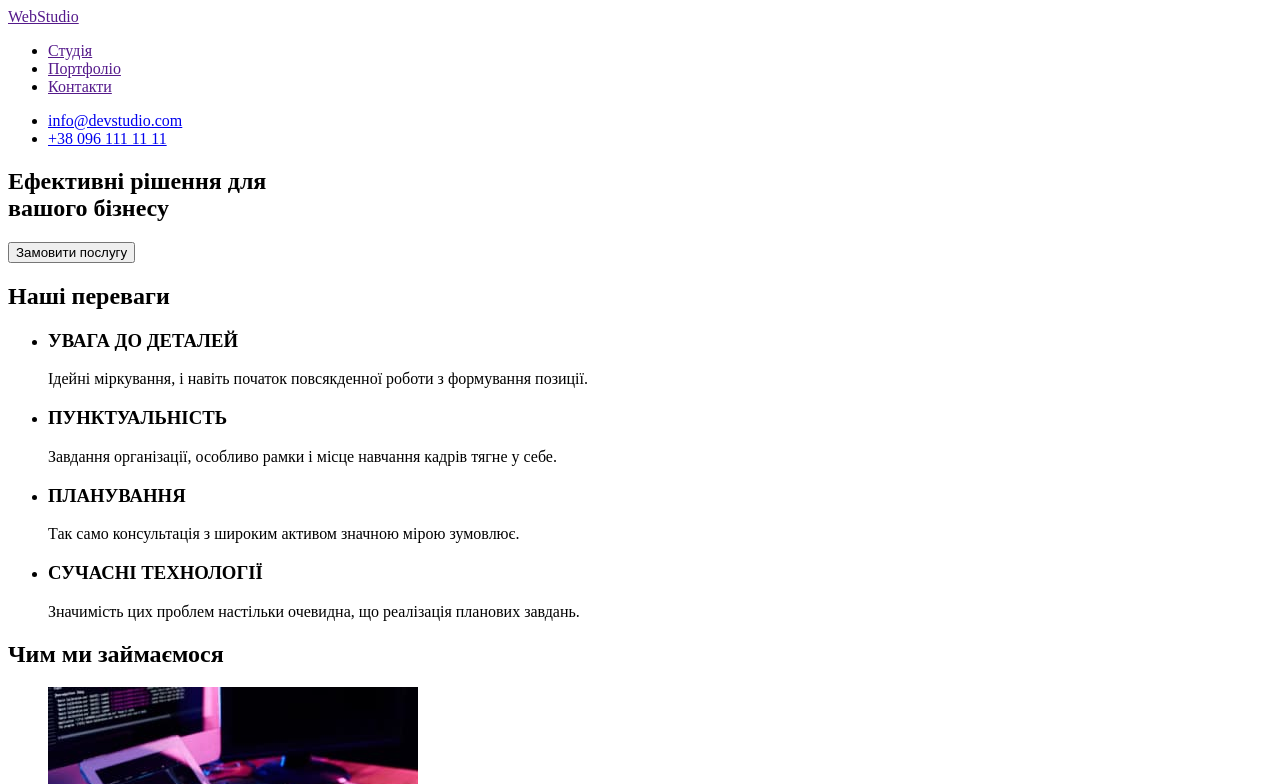
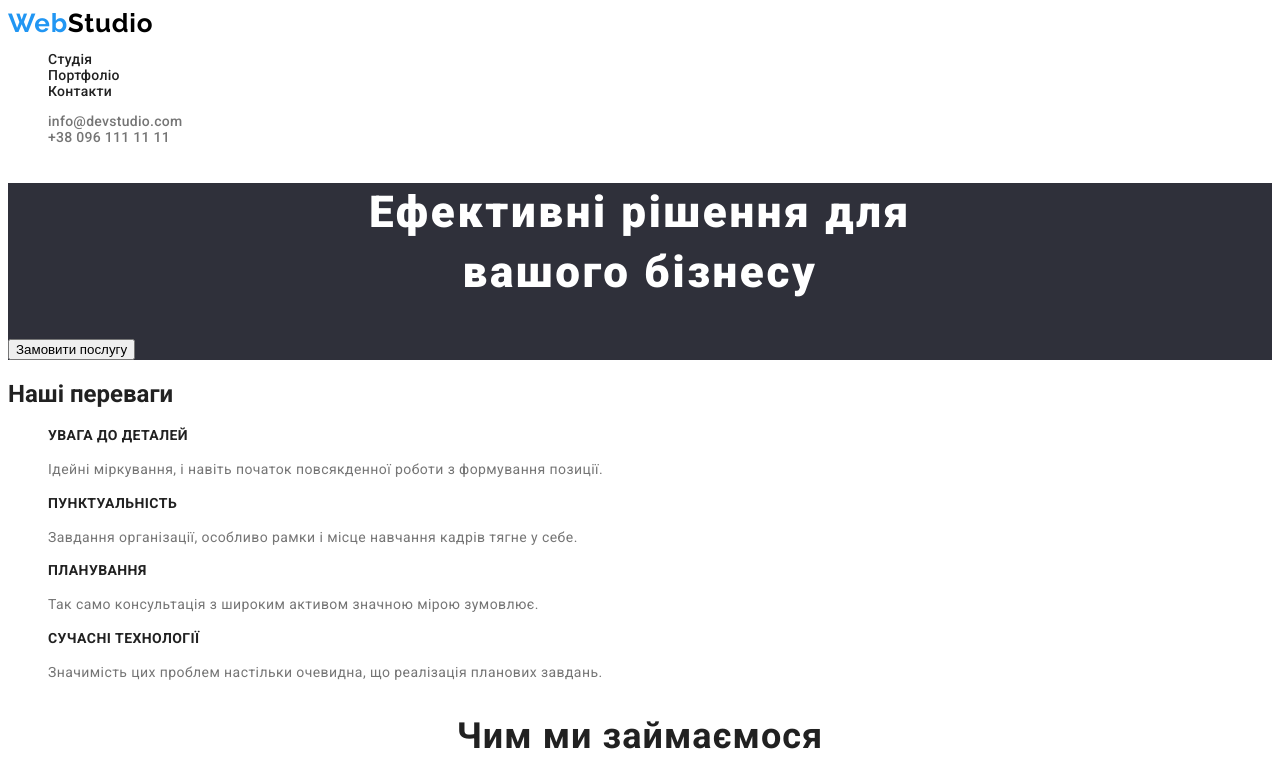
Before and after one commit to Denis19850204/testHW2, a plain HTML site: page index.html in a window 1280 px wide. Shown: the top 784 px of the page. Drawn offline with Linux system fonts and the light colour scheme.

Commit message:
first step

```diff
--- a/css/styles.css
+++ b/css/styles.css
@@ -0,0 +1,177 @@
+/* Колір проекту */
+:root {
+  --brand-color: #2196f3;
+  --main-color: #757575;
+  --second-color: #212121;
+  --white-color: #ffffff;
+}
+
+/* Закальні стилі */
+body {
+  background-color: var(--white-color);
+  color: var(--main-color);
+
+  font-family: Roboto, sans-serif;
+}
+
+h2,
+h3,
+h4,
+h5,
+h6 {
+  color: var(--second-color);
+}
+
+a {
+  text-decoration: none;
+}
+
+ul {
+  list-style: none;
+}
+
+/* Шапка сайту */
+
+.logo {
+  color: #000000;
+
+  font-family: Raleway;
+  font-weight: 700;
+  font-size: 26px;
+  line-height: 1.17;
+  letter-spacing: 0.03em;
+}
+
+.logo-accent {
+  color: var(--brand-color);
+}
+
+.nav-list {
+  color: var(--second-color);
+
+  font-weight: 500;
+  font-size: 14px;
+  line-height: 1.14;
+  letter-spacing: 0.02em;
+}
+
+.nav-link {
+  color: inherit;
+}
+
+.nav-link:hover,
+.nav-link:focus {
+  color: var(--brand-color);
+}
+
+.auth-list {
+  font-weight: 500;
+  font-size: 14px;
+  line-height: 1.14;
+  letter-spacing: 0.02em;
+}
+
+.auth-link {
+  color: inherit;
+}
+
+.auth-link:hover,
+.auth-link:focus {
+  color: var(--brand-color);
+}
+
+/* Основна секція */
+
+.hero {
+  background-color: #2f303a;
+}
+
+.hero-title {
+  color: var(--white-color);
+
+  font-weight: 900;
+  font-size: 44px;
+  line-height: 1.36;
+  text-align: center;
+  letter-spacing: 0.06em;
+}
+
+/* Секція переваги */
+
+.benefits-subtitle {
+  font-weight: 700;
+  font-size: 14px;
+  line-height: 1.14;
+  letter-spacing: 0.03em;
+}
+
+.benefits-text {
+  font-weight: 400;
+  font-size: 14px;
+  line-height: 1.71;
+  letter-spacing: 0.03em;
+}
+
+/* Секція робота */
+
+.work-title {
+  font-weight: 700;
+  font-size: 36px;
+  line-height: 1.17;
+  text-align: center;
+  letter-spacing: 0.03em;
+}
+
+/* Секція наша команда */
+
+.team-title {
+  font-weight: 700;
+  font-size: 36px;
+  line-height: 1.17;
+  text-align: center;
+  letter-spacing: 0.03em;
+}
+
+.team-subtitle {
+  font-weight: 500;
+  font-size: 16px;
+  line-height: 1.19;
+  letter-spacing: 0.03em;
+}
+
+.team-text {
+  font-weight: 400;
+  font-size: 16px;
+  line-height: 1.19;
+  letter-spacing: 0.03em;
+}
+
+/* Футер */
+
+.footer {
+  background-color: #2f303a;
+}
+
+.footer-logo {
+  color: var(--white-color);
+
+  font-family: Raleway;
+  font-weight: 700;
+  font-size: 26px;
+  line-height: 1.17;
+  letter-spacing: 0.03em;
+}
+
+.footer-address {
+  color: var(--white-color);
+
+  font-style: normal;
+  font-weight: 400;
+  font-size: 14px;
+  line-height: 1.71;
+  letter-spacing: 0.03em;
+}
+
+.footer-link {
+  color: #ffffff99;
+}
--- a/index.html
+++ b/index.html
@@ -4,34 +4,47 @@
     <meta charset="UTF-8" />
     <meta http-equiv="X-UA-Compatible" content="IE=edge" />
     <meta name="viewport" content="width=device-width, initial-scale=1.0" />
+    <link rel="preconnect" href="https://fonts.googleapis.com" />
+    <link rel="preconnect" href="https://fonts.gstatic.com" crossorigin />
+    <link
+      href="https://fonts.googleapis.com/css2?family=Raleway:wght@700&family=Roboto:wght@400;500;700;900&display=swap"
+      rel="stylesheet"
+    />
     <title>Document</title>
-    <link rel="stylesheet" href="./css/styles.css">
+    <link rel="stylesheet" href="./css/styles.css" />
   </head>
   <body>
 
     <!-- Шапка сайту -->
     <header>
       <nav>
-        <a href="">WebStudio</a>
+        <a class="logo" href="./index.html"
+          ><span class="logo-accent">Web</span>Studio</a
+        >
 
-        <ul class="nav-link">
-          <li><a href="">Студія</a></li>
-          <li><a href="">Портфоліо</a></li>
-          <li><a href="">Контакти</a></li>
+        <ul class="nav-list">
+          <li><a class="nav-link" href="">Студія</a></li>
+          <li><a class="nav-link" href="./portfolio.html">Портфоліо</a></li>
+          <li><a class="nav-link" href="">Контакти</a></li>
         </ul>
       </nav>
 
-      <ul>
-        <li><a href="mailto:info@devstudio.com">info@devstudio.com</a></li>
-        <li><a href="tel:+380961111111">+38 096 111 11 11</a></li>
+      <ul class="auth-list">
+        <li>
+          <a class="auth-link" href="mailto:info@devstudio.com"
+            >info@devstudio.com</a
+          >
+        </li>
+        <li>
+          <a class="auth-link" href="tel:+380961111111">+38 096 111 11 11</a>
+        </li>
       </ul>
     </header>
 
     <main>
-
       <!-- Основна секція -->
-      <section>
-        <h1>
+      <section class="hero">
+        <h1 class="hero-title">
           Ефективні рішення для <br />
           вашого бізнесу
         </h1>
@@ -43,28 +56,28 @@
         <h2>Наші переваги</h2>
         <ul>
           <li>
-            <h3>УВАГА ДО ДЕТАЛЕЙ</h3>
-            <p>
+            <h3 class="benefits-subtitle">УВАГА ДО ДЕТАЛЕЙ</h3>
+            <p class="benefits-text">
               Ідейні міркування, і навіть початок повсякденної роботи з
               формування позиції.
             </p>
           </li>
           <li>
-            <h3>ПУНКТУАЛЬНІСТЬ</h3>
-            <p>
+            <h3 class="benefits-subtitle">ПУНКТУАЛЬНІСТЬ</h3>
+            <p class="benefits-text">
               Завдання організації, особливо рамки і місце навчання кадрів тягне
               у себе.
             </p>
           </li>
           <li>
-            <h3>ПЛАНУВАННЯ</h3>
-            <p>
+            <h3 class="benefits-subtitle">ПЛАНУВАННЯ</h3>
+            <p class="benefits-text">
               Так само консультація з широким активом значною мірою зумовлює.
             </p>
           </li>
           <li>
-            <h3>СУЧАСНІ ТЕХНОЛОГІЇ</h3>
-            <p>
+            <h3 class="benefits-subtitle">СУЧАСНІ ТЕХНОЛОГІЇ</h3>
+            <p class="benefits-text">
               Значимість цих проблем настільки очевидна, що реалізація планових
               завдань.
             </p>
@@ -74,7 +87,7 @@
 
       <!-- Секція робота -->
       <section>
-        <h2>Чим ми займаємося</h2>
+        <h2 class="work-title">Чим ми займаємося</h2>
         <ul>
           <li><img src="./images/benefits/box1.jpg" alt="ПК" width="370" /></li>
           <li>
@@ -88,39 +101,43 @@
 
       <!-- Секція наша команда -->
       <section>
-        <h2>Наша команда</h2>
+        <h2 class="team-title">Наша команда</h2>
         <ul>
           <li>
             <img src="./images/team/img1.jpg" alt="Дизайнер" width="270" />
-            <h3>Ігор Дем'яненко</h3>
-            <p lang="en">Product Designer</p>
+            <h3 class="team-subtitle">Ігор Дем'яненко</h3>
+            <p class="team-text" lang="en">Product Designer</p>
           </li>
           <li>
             <img src="./images/team/img2.jpg" alt="Розробник" width="270" />
-            <h3>Ольга Рєпіна</h3>
-            <p lang="en">Frontend Developer</p>
+            <h3 class="team-subtitle">Ольга Рєпіна</h3>
+            <p class="team-text" lang="en">Frontend Developer</p>
           </li>
           <li>
             <img src="./images/team/img3.jpg" alt="Менеджер" width="270" />
-            <h3>Микола Тарасов</h3>
-            <p lang="en">Marketing</p>
+            <h3 class="team-subtitle">Микола Тарасов</h3>
+            <p class="team-text" lang="en">Marketing</p>
           </li>
           <li>
             <img src="./images/team/img4.jpg" alt="Дизайнер" width="270" />
-            <h3>Михайло Єрмаков</h3>
-            <p lang="en">UI Designer</p>
+            <h3 class="team-subtitle">Михайло Єрмаков</h3>
+            <p class="team-text" lang="en">UI Designer</p>
           </li>
         </ul>
       </section>
     </main>
 
     <!-- Футер -->
-    <footer>
-      <a href="">WebStudio</a>
-      <address>
+    <footer class="footer">
+      <a class="footer-logo" href="./index.html"
+        ><span class="logo-accent">Web</span>Studio</a
+      >
+      <address class="footer-address">
         м. Київ, пр-т Лесі Українки, 26
-        <a href="mailto:info@devstudio.com">info@devstudio.com</a>
-        <a href="tel:+380961111111">+38 096 111 11 11</a>
+        <a class="footer-link" href="mailto:info@devstudio.com"
+          >info@devstudio.com</a
+        >
+        <a class="footer-link" href="tel:+380961111111">+38 096 111 11 11</a>
       </address>
     </footer>
   </body>
```
Also changed, not shown: portfolio.html (added, +57 -0 lines).
